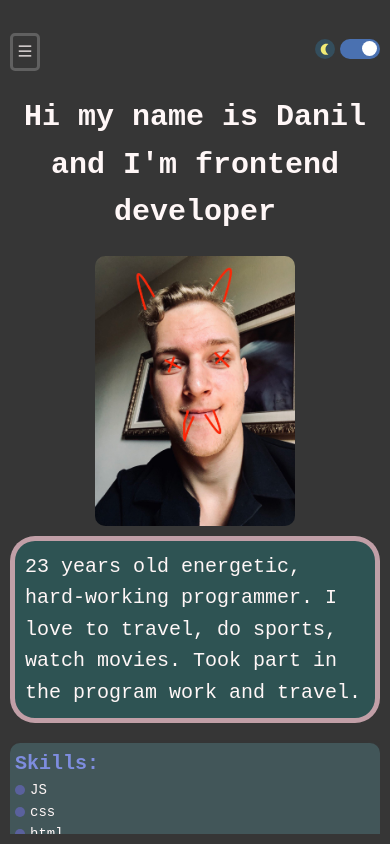
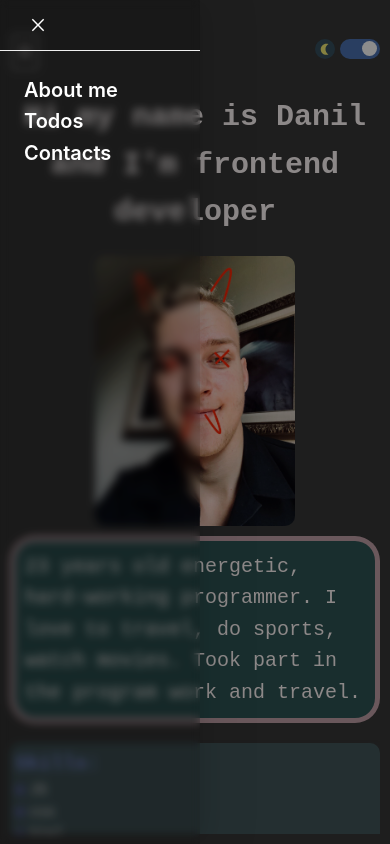
Before and after one commit to UnDanilka/dan_app, a React (Create React App) app: page / in a window 390 px wide. Both pictures are taken after a click on the element 25 px from the left and 52 px from the top of the page. Built offline with nearby package versions, Linux system fonts and the light colour scheme.

Commit message:
feat:setted up menu

```diff
--- a/src/components/Navigation/Navigation.css
+++ b/src/components/Navigation/Navigation.css
@@ -48,7 +48,19 @@
 
 .link_menu {
   font-weight: 600;
-  color: white;
+  color: rgb(255, 255, 255);
+  font-size: 20px;
+}
+
+/* CHANGED ANTD STYLES */
+
+.ant-drawer-content {
+  background-color: #00000011;
+  /* backdrop-filter: blur(4px); */
+}
+.ant-drawer-content-wrapper {
+  background-color: #00000011;
+  backdrop-filter: blur(4px);
 }
 
 @media (max-width: 700px) {
--- a/src/components/Navigation/Navigation.tsx
+++ b/src/components/Navigation/Navigation.tsx
@@ -2,11 +2,25 @@ import Theme from "../Theme/Theme";
 import "./Navigation.css";
 import { Link } from "react-router-dom";
 import { MenuOutlined } from "@ant-design/icons";
-import { Tooltip } from "antd";
+import { Drawer } from "antd";
+import { useState } from "react";
+import { CloseOutlined } from "@ant-design/icons";
 
 const Navigation = () => {
+  const [drawer, setDrawer] = useState(false);
+
+  const handleCloseDrawer = () => {
+    setDrawer(false);
+  };
+  const handleOpenDrawer = () => {
+    setDrawer(true);
+  };
+
   const linksSmall = (
-    <div style={{ display: "flex", flexDirection: "column" }}>
+    <div
+      onClick={handleCloseDrawer}
+      style={{ display: "flex", flexDirection: "column" }}
+    >
       <Link className="link_menu" to="/">
         About me
       </Link>
@@ -37,16 +51,19 @@ const Navigation = () => {
         <Theme />
       </div>
       <div className="navigation_small">
-        <Tooltip
-          overlayInnerStyle={{ borderRadius: "15px" }}
-          color="#1d3b42c3"
-          placement="bottomLeft"
-          title={linksSmall}
+        <div className="navigation_menu" onClick={handleOpenDrawer}>
+          <MenuOutlined />
+        </div>
+        <Drawer
+          width={200}
+          headerStyle={{ backgroundColor: "#00000011" }}
+          closeIcon={<CloseOutlined style={{ color: "white" }} />}
+          placement="left"
+          onClose={handleCloseDrawer}
+          visible={drawer}
         >
-          <div className="navigation_menu">
-            <MenuOutlined />
-          </div>
-        </Tooltip>
+          {linksSmall}
+        </Drawer>
 
         <Theme />
       </div>
--- a/src/components/Todos/Todos.css
+++ b/src/components/Todos/Todos.css
@@ -29,6 +29,7 @@
   margin-top: 10px;
   animation-name: todo;
   animation-duration: 0.5s;
+  height: 41px;
 }
 
 .todo_title {
@@ -39,6 +40,12 @@
   overflow: hidden;
 }
 
+.todo_removed {
+  animation-name: todo_removed;
+  animation-duration: 1.5s;
+  animation-fill-mode: forwards;
+}
+
 .todo_delete {
   background-color: #f43571c4;
   border-radius: 50%;
@@ -47,6 +54,7 @@
   text-align: center;
   margin-left: 5px;
   transition: all 0.5s ease-in-out;
+  overflow: hidden;
 }
 
 .todo_add {
@@ -57,6 +65,25 @@
 .todo_delete:hover {
   cursor: pointer;
   transform: scale(1.2);
+}
+
+@keyframes todo_removed {
+  0% {
+    transform: translate(0);
+  }
+  50% {
+    transform: translate(-100vw);
+  }
+
+  50% {
+    height: 41px;
+    transform: translate(-100vw);
+  }
+  100% {
+    height: 0px;
+    margin-top: 0px;
+    transform: translate(-100vw);
+  }
 }
 
 @keyframes todo {
--- a/src/components/Todos/Todos.tsx
+++ b/src/components/Todos/Todos.tsx
@@ -25,8 +25,14 @@ const Todos = () => {
       setNewTodo("");
     }
   };
-  const handleDeleteProduct = async (id: number) => {
-    await deleteTodo(id).unwrap();
+  const handleDeleteProduct = async (id: number, e: React.MouseEvent) => {
+    const btn = e.target as Element;
+
+    const todo = btn.closest(".todo");
+    todo?.classList.add("todo_removed");
+    todo?.addEventListener("animationend", async () => {
+      await deleteTodo(id).unwrap();
+    });
   };
 
   return (
@@ -60,7 +66,7 @@ const Todos = () => {
                 <div className="todo_title">{item.title}</div>
                 <div
                   className="todo_delete"
-                  onClick={() => handleDeleteProduct(item.id)}
+                  onClick={(e) => handleDeleteProduct(item.id, e)}
                 >
                   <CloseOutlined style={{ color: "white" }} />
                 </div>
```
